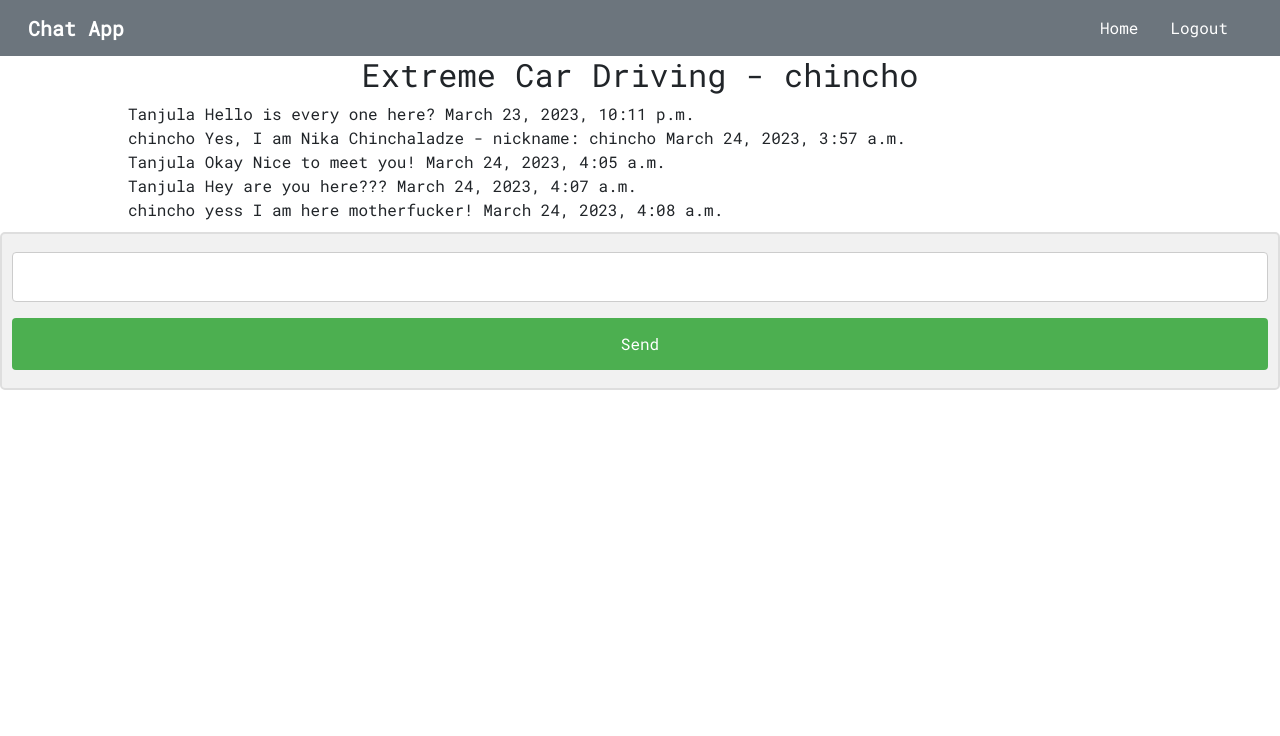
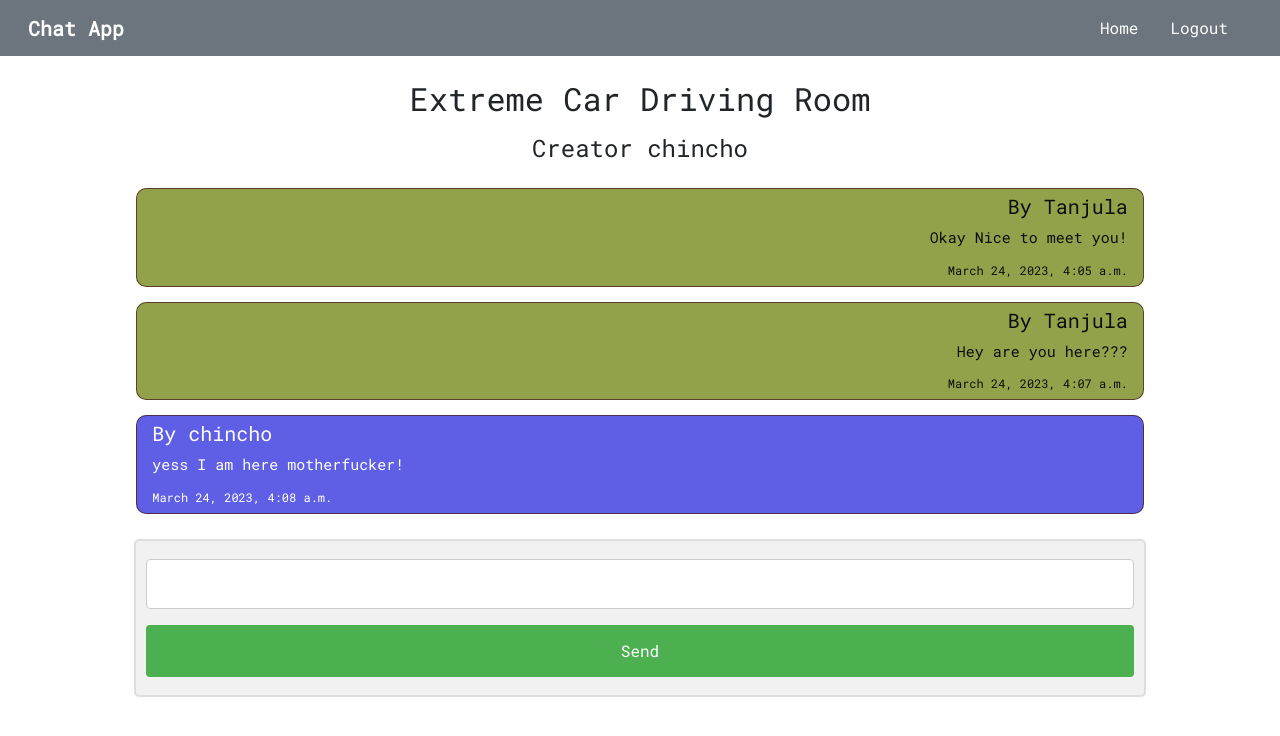
Before and after one commit to Nika-Chinchaladze/Simple_Chat_App_Django, a Django app: a page that uses chat_app/templates/chat/room.html in a window 1280 px wide. Shown: the top 736 px of the page. Run offline with Django 4.2, Linux system fonts and the light colour scheme; a user stored in the database is signed in; data comes from the database, SQL or seed files in the repository; both versions use the stored data as it was after the commit; some libraries are stand-ins or nearby versions.

Commit message:
version 12 - add search room functionality

```diff
--- a/chat_app/forms.py
+++ b/chat_app/forms.py
@@ -39,3 +39,8 @@ class LoginModelForm(AuthenticationForm):
 class HomeForm(forms.Form):
     room_name = forms.CharField(label="Create New Room", max_length=1000,
                                 widget=forms.TextInput(attrs={"class": "form-control"}))
+
+
+class SearchForm(forms.Form):
+    room_name = forms.CharField(label="Search Room", max_length=1000,
+                                widget=forms.TextInput(attrs={"class": "form-control"}))
--- a/chat_app/static/chat/room.css
+++ b/chat_app/static/chat/room.css
@@ -1,9 +1,10 @@
 .my-container {
+    width: 79%;
+    margin: 10px auto;
     border: 2px solid #dedede;
     background-color: #f1f1f1;
     border-radius: 5px;
     padding: 10px;
-margin: 10px 0;
 }
 
 .darker {
@@ -67,6 +68,26 @@ background-color: #45a049;
 }
 
 #display {
-    width: 80%;
+    width: 79.5%;
+    height: 350px;
     margin: auto;
+    overflow-y: scroll;
 }
+
+.message-div {
+    box-sizing: border-box;
+    margin: 15px 5px;
+    padding: 5px 15px;
+    border-radius: 10px;
+    border: 1px solid rgba(75, 27, 27, 0.74);
+}
+.blue-div {
+    text-align: left;
+    background-color: rgba(32, 32, 219, 0.719);
+    color: white;
+}
+.yellow-div {
+    text-align: right;
+    background-color: rgba(103, 126, 4, 0.719);
+    color: rgb(14, 13, 13);
+}
--- a/chat_app/templates/chat/room.html
+++ b/chat_app/templates/chat/room.html
@@ -11,11 +11,16 @@
 
 
 {% block content %}
-<h2 class="text-center">{{ room }} - {{ user.username }}</h2>
+<h2 class="text-center mt-4">{{ room }} Room</h2>
+<h4 class="text-center mt-3 mb-3">Creator {{ user.username }}</h4>
 
 <div id="display">
   {% for msg in room_messages %}
-    <div>{{ msg.user.username }} {{ msg.value }} {{ msg.date }}</div>
+    <div class="message-div {% if msg.user.username == user.username %} blue-div {% else %} yellow-div {% endif %}">
+      <h4 class="p-0 m-0" style="font-size: 20px;">By {{ msg.user.username }}</h4>
+      <p class="p-0 m-0 mt-2 mb-2" style="font-size: 15px;">{{ msg.value }}</p>
+      <span style="font-size: 12px;">{{ msg.date }}</span>
+    </div>
   {% endfor %}
 </div>
 
@@ -33,4 +38,12 @@
 
 {% block js_logic %}
 <script src="https://code.jquery.com/jquery-3.1.1.min.js" integrity="sha256-hVVnYaiADRTO2PzUGmuLJr8BLUSjGIZsDYGmIJLv2b8=" crossorigin="anonymous"></script>
+
+<script>
+
+var messageBody = document.querySelector("#display");
+messageBody.scrollTop = messageBody.scrollHeight - messageBody.clientHeight;
+
+</script>
+
 {% endblock  %}
--- a/chat_app/urls.py
+++ b/chat_app/urls.py
@@ -10,5 +10,6 @@ urlpatterns = [
     path("register", views.register_user, name="register-user"),
     path("login", views.login_user, name="login-user"),
     path("logout", views.logout_user, name="logout-user"),
-    path("room-users/<str:room>/<str:username>", views.room_users, name="room-users")
+    path("room-users/<str:room>/<str:username>", views.room_users, name="room-users"),
+    path("searchview", views.searchview, name="search-view")
 ]
--- a/chat_app/views.py
+++ b/chat_app/views.py
@@ -4,8 +4,9 @@ from django.http import HttpResponseRedirect, HttpResponse, JsonResponse
 from django.contrib.auth import authenticate, login, logout
 from django.contrib.auth.decorators import login_required
 from django.contrib.auth.models import User
+from django.contrib import messages
 
-from .forms import RegisterModelForm, LoginModelForm, HomeForm
+from .forms import RegisterModelForm, LoginModelForm, HomeForm, SearchForm
 from .models import Room, Message, RoomUsers
 
 # Create your views here.
@@ -63,7 +64,8 @@ def start(request):
 
 @login_required
 def personal_page(request):
-    form = HomeForm()
+    form1 = HomeForm()
+    form2 = SearchForm()
     present_user = request.user
     all_rooms = Room.objects.all()
     my_rooms = all_rooms.filter(user=present_user).all()
@@ -75,7 +77,8 @@ def personal_page(request):
         used_rooms.append(concrete_room)
 
     return render(request, "chat/home.html", {
-        "form": form,
+        "form1": form1,
+        "form2": form2,
         "user": present_user,
         "my_rooms": my_rooms,
         "used_rooms": used_rooms
@@ -143,3 +146,21 @@ def checkview(request):
             new_room = Room(name=room_name, user=present_user)
             new_room.save()
             return HttpResponseRedirect(reverse("personal-page"))
+
+
+@login_required
+def searchview(request):
+    present_user = request.user
+    if request.method == "POST":
+        form = SearchForm(request.POST)
+        if form.is_valid():
+            room_name = form.cleaned_data["room_name"]
+            searched_room = Room.objects.filter(name=room_name).first()
+            if searched_room is not None:
+                return render(request, "chat/search.html", {
+                    "searched_room": searched_room,
+                    "user": present_user
+                })
+            else:
+                messages.error(request, "Not Found")
+                return HttpResponseRedirect(reverse("personal-page"))
```
Also changed, not shown: chat_app/templates/chat/home.html (+34 -4 lines), chat_app/templates/chat/search.html (added, +12 -0 lines), db.sqlite3. Lines whose indentation alone changed are shown as unchanged.
